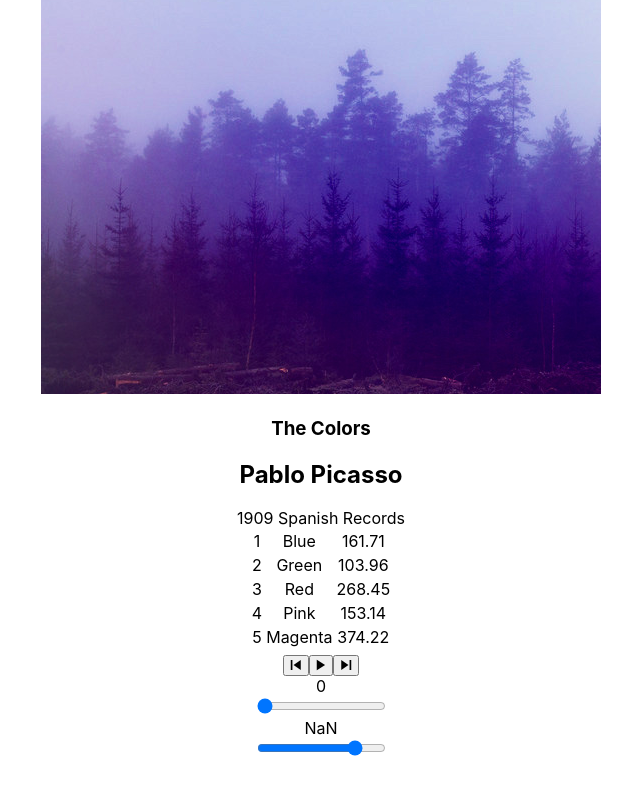
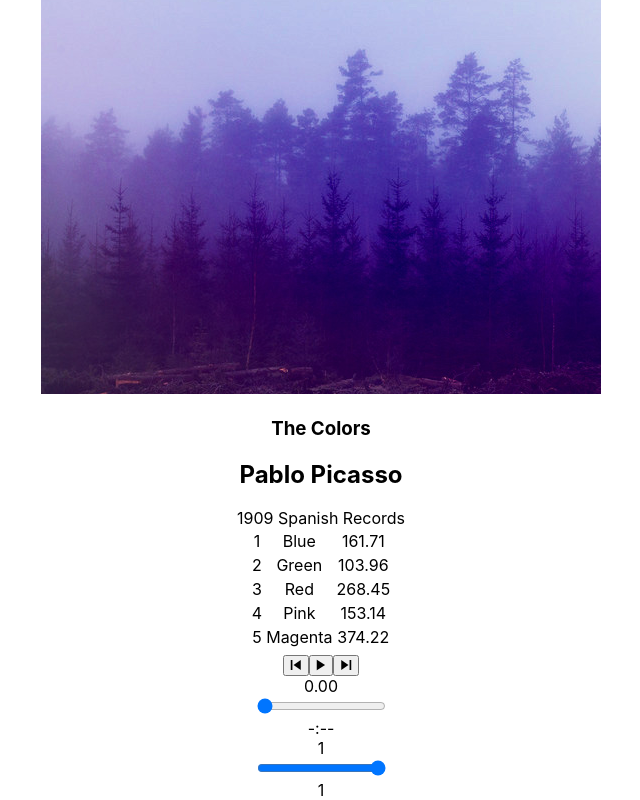
Before and after one commit to Jacy-Barger/bloc-jams-react, a React (Create React App) app: page /album/the-colors in a window 1280 px wide. Shown: the part 268-1068 px from the top of the page, without its empty margins (319-959 px from the left). Before the commit the page ends 1028 px from the top, so only its background shows below. Built offline with nearby package versions, Linux system fonts and the light colour scheme.

Commit message:
Added the volume slider and gave it volume controlling functionality and added a time slider conversion function

```diff
--- a/src/components/Album.js
+++ b/src/components/Album.js
@@ -15,6 +15,7 @@ class Album extends Component {
      currentSong: album.songs[0],
      currentTime: 0,
      duration: album.songs[0].duration,
+     volume: .50,
      isPlaying: false,
      hovered: '',
      isPaused: false,
@@ -40,18 +41,25 @@ class Album extends Component {
       timeupdate: e => {
         this.setState({ currentTime: this.audioElement.currentTime });
       },
-       durationchange: e => {
+      durationchange: e => {
         this.setState({ duration: this.audioElement.duration });
-      }
+      },
+      volumeupdate: e => {
+        this.setState({ volume: this.audioElement.volume });
+      },
     };
-     this.audioElement.addEventListener('timeupdate', this.eventListeners.timeupdate);
-     this.audioElement.addEventListener('durationchange', this.eventListeners.durationchange);
-   }
+
+    this.audioElement.volume = this.state.volume;
+    this.audioElement.addEventListener('timeupdate', this.eventListeners.timeupdate);
+    this.audioElement.addEventListener('durationchange', this.eventListeners.durationchange);
+    this.audioElement.addEventListener('volumeupdate', this.eventListeners.volumeupdate);
+  }
 
    componentWillUnmount() {
      this.audioElement.src = null;
      this.audioElement.removeEventListener('timeupdate', this.eventListeners.timeupdate);
      this.audioElement.removeEventListener('durationchange', this.eventListeners.durationchange);
+     this.audioElement.removeEventListener('volumeupdate', this.eventListeners.volumeupdate);
   }
 
   setSong(song) {
@@ -89,6 +97,21 @@ class Album extends Component {
       const newTime = this.audioElement.duration * e.target.value;
       this.audioElement.currentTime = newTime;
       this.setState({ currentTime: newTime });
+    }
+
+    handleVolumeChange(e) {
+      const newVolume = e.target.value;
+      this.audioElement.volume = newVolume;
+      this.setState({ volume: newVolume});
+    }
+
+    formatTime(time) {
+      if ( time === Number(time) ) {
+        return (time / 60).toFixed(2);
+      }
+      else {
+        return "-:--";
+      }
     }
 
    mouseOver(index) {
@@ -158,10 +181,13 @@ class Album extends Component {
             currentSong={this.state.currentSong}
             currentTime={this.audioElement.currentTime}
             duration={this.audioElement.duration}
+            volume={this.audioElement.volume}
             handleSongClick={() => this.handleSongClick(this.state.currentSong)}
             handlePrevClick={() => this.handlePrevClick()}
             handleNextClick={() => this.handleNextClick()}
+            formatTime={(time) => this.formatTime(time)}
             handleTimeChange={(e) => this.handleTimeChange(e)}
+            handleVolumeChange={(e) => this.handleVolumeChange(e)}
           />
        </section>
      );
--- a/src/components/PlayerBar.js
+++ b/src/components/PlayerBar.js
@@ -16,22 +16,30 @@ import React, { Component } from 'react';
           </button>
       </section>
       <section id="time-control">
-        <div className="current-time">{this.props.currentTime}</div>
+        <div className="current-time">{this.props.formatTime(this.props.currentTime)}</div>
          <input
            type="range"
            className="seek-bar"
-           value={(this.props.currentTime / this.props.duration) || 0}
+           value={(this.props.formatTime(this.props.currentTime) / this.props.formatTime(this.props.duration)) || 0}
            max="1"
            min="0"
            step="0.01"
            onChange={this.props.handleTimeChange}
          />
-         <div className="total-time">{this.props.duration}</div>
+         <div className="total-time">{this.props.formatTime(this.props.duration)}</div>
       </section>
       <section id="volume-control">
-          <div className="icon ion-volume-low"></div>
-          <input type="range" className="seek-bar" value="80" />
-          <div className="icon ion-volume-high"></div>
+          <div className="icon ion-volume-low">{this.props.volume}</div>
+          <input
+          type="range"
+          className="seek-bar"
+          value={this.props.volume || 0}
+          max="1"
+          min="0"
+          step="0.01"
+          onChange={this.props.handleVolumeChange}
+          />
+          <div className="icon ion-volume-high">{this.props.volume}</div>
       </section>
   </section>
      );
```
